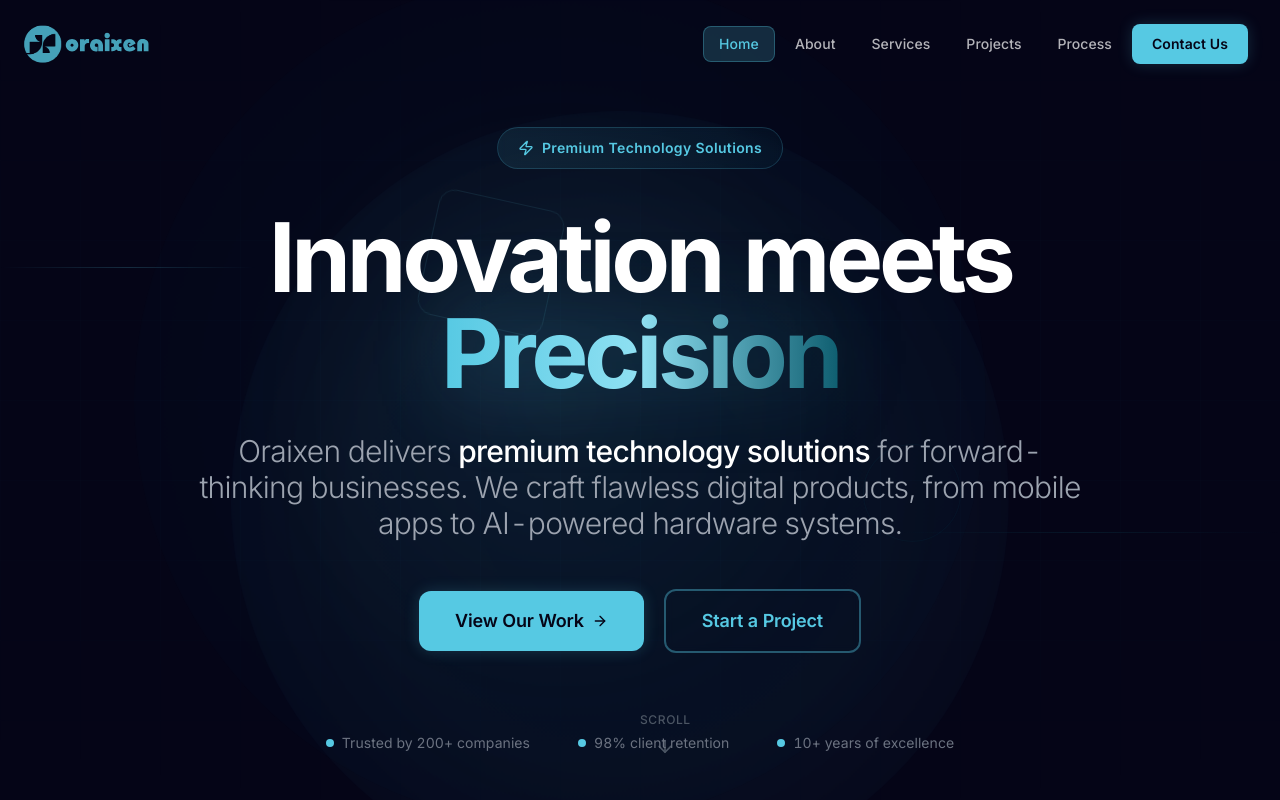
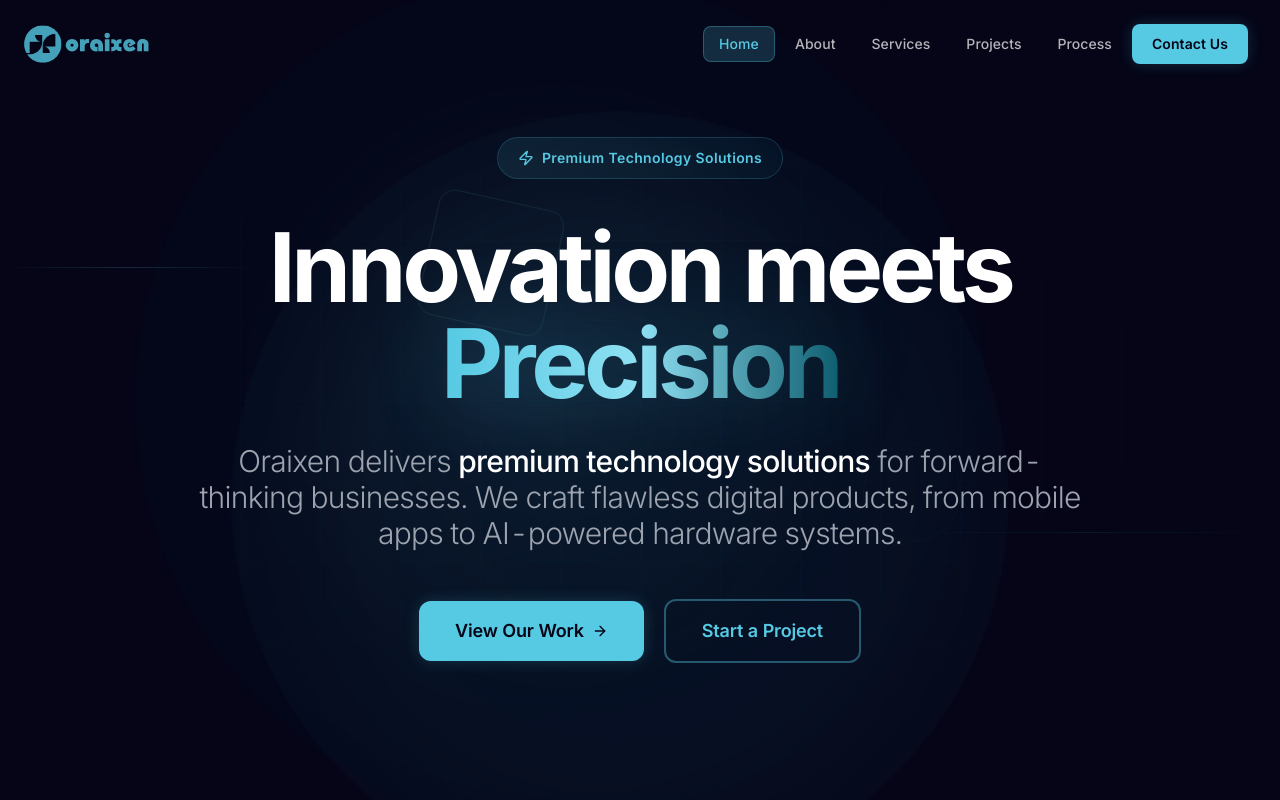
Before and after one commit to OraixenOrg/oraixen-website, a React (Vite) app: page / in a window 1280 px wide. Shown: the top 800 px of the page. Built offline with nearby package versions, Linux system fonts and the light colour scheme.

Commit message:
Update Home.tsx

```diff
--- a/src/pages/Home.tsx
+++ b/src/pages/Home.tsx
@@ -134,42 +134,8 @@ export function Home() {
                 </Button>
               </div>
             </FadeIn>
-
-            {/* Trust indicators */}
-            <FadeIn delay={0.4}>
-              <div className="flex flex-wrap justify-center gap-8 md:gap-12 text-sm text-gray-500">
-                <div className="flex items-center gap-2">
-                  <div className="w-2 h-2 bg-skyblue rounded-full" />
-                  <span>Trusted by 200+ companies</span>
-                </div>
-                <div className="flex items-center gap-2">
-                  <div className="w-2 h-2 bg-skyblue rounded-full" />
-                  <span>98% client retention</span>
-                </div>
-                <div className="flex items-center gap-2">
-                  <div className="w-2 h-2 bg-skyblue rounded-full" />
-                  <span>10+ years of excellence</span>
-                </div>
-              </div>
-            </FadeIn>
           </div>
         </div>
-
-        {/* Scroll Indicator */}
-        <m.div className="absolute bottom-12 left-1/2 -translate-x-1/2" animate={{
-        y: [0, 12, 0]
-      }} transition={{
-        duration: 2,
-        repeat: Infinity,
-        ease: 'easeInOut'
-      }}>
-          <div className="flex flex-col items-center gap-2 text-gray-600">
-            <span className="text-xs uppercase tracking-wider font-medium">
-              Scroll
-            </span>
-            <ArrowRight className="rotate-90" size={20} />
-          </div>
-        </m.div>
       </section>
 
       {/* Trust Strip */}
```
